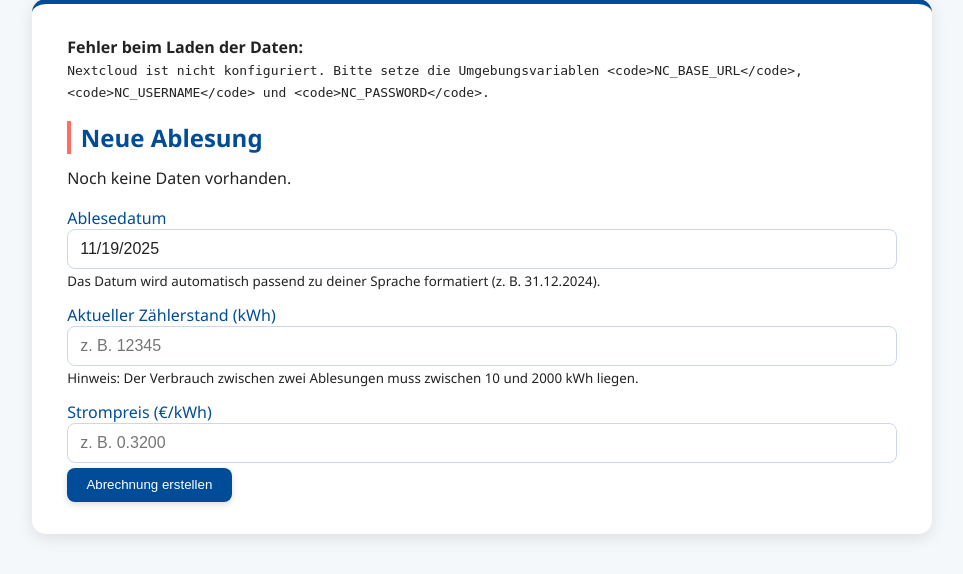
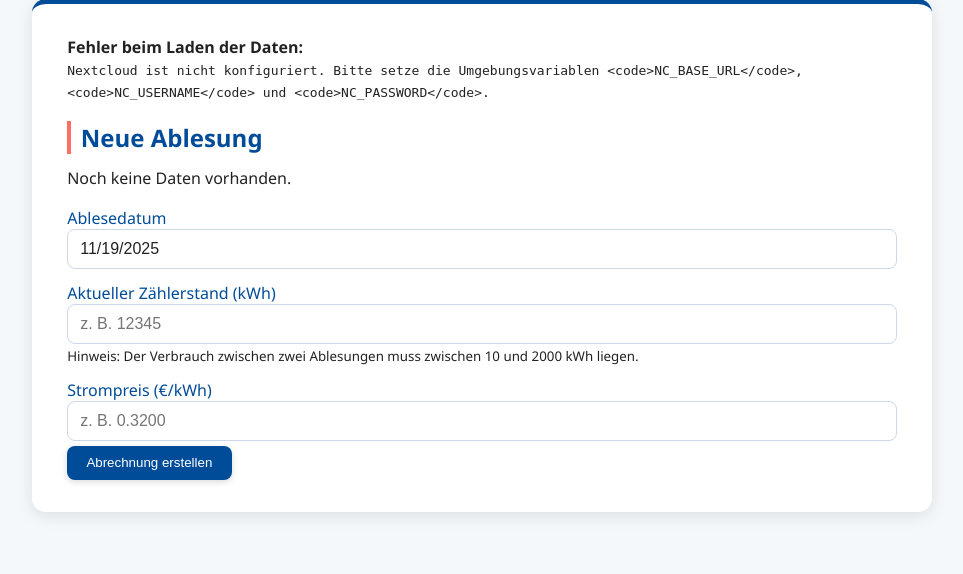
Before and after one commit to doenke/autostrom, a FastAPI app: page / in a window 1280 px wide. Shown: the part 141-715 px from the top of the page, without its empty margins (158-1121 px from the left). Run offline with FastAPI, Linux system fonts and the light colour scheme.

Commit message:
Update form.html

```diff
--- a/app/templates/form.html
+++ b/app/templates/form.html
@@ -49,9 +49,6 @@
     aria-describedby="ablesedatum_hint"
     required
   >
-  <small class="muted" id="ablesedatum_hint">
-    Das Datum wird automatisch passend zu deiner Sprache formatiert (z. B. 31.12.2024).
-  </small>
 
   <label for="zaehlerstand">Aktueller Zählerstand (kWh)</label>
   <input
```
